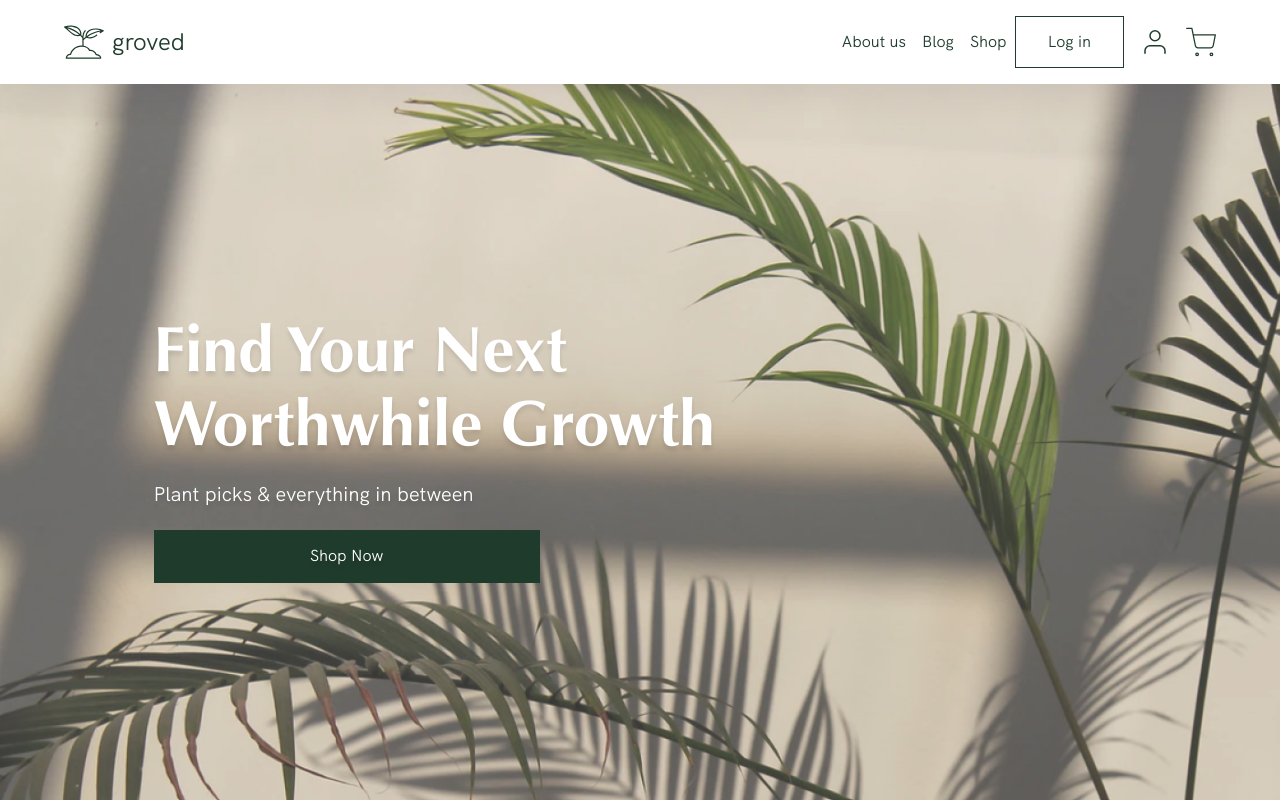
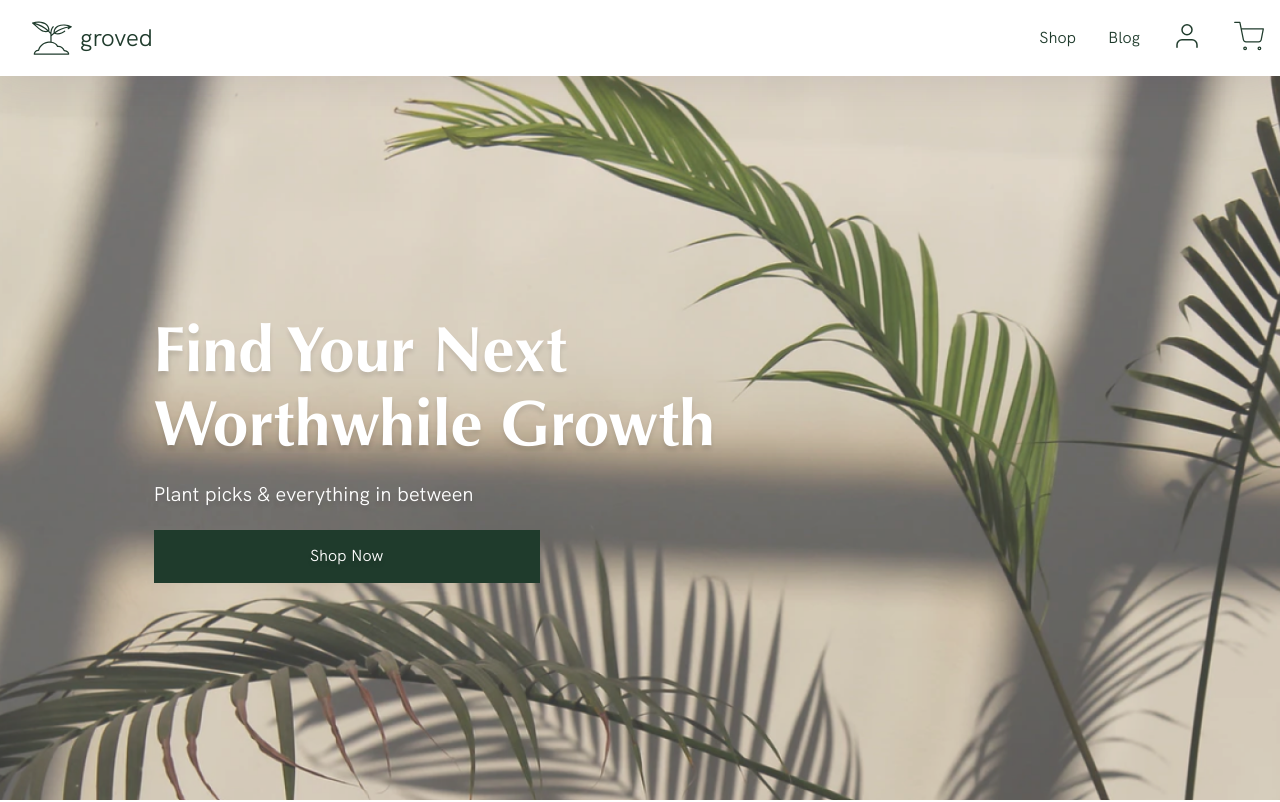
Before and after one commit to yvettetan/groved, a React (Create React App) app: page / in a window 1280 px wide. Shown: the top 802 px of the page. Built offline with nearby package versions, Linux system fonts and the light colour scheme.

Commit message:
Responsive header

```diff
--- a/src/shared/Header.tsx
+++ b/src/shared/Header.tsx
@@ -1,4 +1,4 @@
-import Button from "./Button";
+import { useState } from "react";
 import styled from "styled-components";
 import { Link } from "react-router-dom";
 
@@ -12,12 +12,39 @@ const HeaderContainer = styled.div`
   background-color: ${(props) => props.theme.color.light};
 `;
 const Nav = styled.nav`
+  height: 60px;
+  width: 100%;
   display: flex;
   justify-content: space-between;
   align-items: center;
-  padding: 1rem 4rem;
-  max-width: 80rem;
+  padding: 0.5rem 0rem;
+  position: relative;
+  background-color: ${(props) => props.theme.color.light};
+
+  .hamburger-menu {
+    height: 2.5rem;
+    width: 2.5rem;
+    padding: 0.5rem;
+    background-color: ${(props) => props.theme.color.primary};
+    transition: background-color 0.2s ease-in-out;
+    position: absolute;
+    right: 1.5rem;
     margin: 0 auto;
+    display: none;
+
+    &:hover {
+      background-color: ${(props) => props.theme.color.primaryLight};
+    }
+    img {
+      position: absolute;
+      top: 0;
+      left: 0;
+    }
+
+    @media screen and (max-width: 768px) {
+      display: block;
+    }
+  }
 `;
 const NavBrand = styled.div`
   font-size: 1.5rem;
@@ -25,25 +52,70 @@ const NavBrand = styled.div`
     display: flex;
     align-items: center;
     justify-content: center;
+    margin-left: 2rem;
   }
   .logo {
     padding-right: 0.5rem;
   }
 `;
 const NavLinks = styled.div`
+  &.nav-menu ul {
     display: flex;
+    padding: 0;
     align-items: center;
+  }
 
-  .icon {
-    margin-left: 1rem;
+  &.nav-menu li {
+    list-style-type: none;
+    margin: 0 1rem;
+  }
+  &.nav-menu a {
+    display: block;
+    width: 100%;
+  }
+
+  @media screen and (max-width: 768px) {
+    &.nav-menu ul {
+      display: none;
+      position: absolute;
+      top: 60px;
+      left: 0;
+      flex-direction: column;
+      width: 100%;
+      height: calc(100vh - 77px);
+      background-color: white;
+      border-top: 1px solid black;
+    }
+    &.nav-menu.expanded ul {
+      display: block;
+
+      li {
+        padding: 1.5rem 0;
+        text-align: center;
       }
 
       a {
-    margin: 0 0.5rem;
+        width: 100%;
+        font-size: 1.5rem;
+        &:hover {
+          background-color: ${(props) => props.theme.color.primary};
+          color: ${(props) => props.theme.color.light};
+        }
+      }
+    }
   }
 `;
 
 const Header = () => {
+  const [isNavExpanded, setIsNavExpanded] = useState(false);
+  const [accessDropdown, setAccessDropdown] = useState(false);
+
+  const hideExpanded = () => {
+    if (isNavExpanded) {
+      setIsNavExpanded(false);
+    }
+  };
+
   return (
     <HeaderContainer>
       <Nav>
@@ -53,18 +125,45 @@ const Header = () => {
             <span>groved</span>
           </Link>
         </NavBrand>
-        <NavLinks>
-          <Link to="/about">About us</Link>
-          <Link to="/blog">Blog</Link>
-          <Link to="/shop">Shop</Link>
-          <Button color="secondary">Log in</Button>
-
-          <img className="icon" src={"/assets/images/user.svg"} alt="user" />
+        <button
+          className="hamburger-menu"
+          onClick={() => {
+            setIsNavExpanded(!isNavExpanded);
+          }}
+        >
+          <img src="/assets/hamburger.svg" alt="" />
+        </button>
+        <NavLinks className={isNavExpanded ? "nav-menu expanded" : "nav-menu"}>
+          <ul>
+            <Link to="/shop" onClick={hideExpanded}>
+              <li>Shop</li>
+            </Link>
+            <Link to="/blog" onClick={hideExpanded}>
+              <li>Blog</li>
+            </Link>
+            <li
+              onClick={() => {
+                setAccessDropdown(!accessDropdown);
+              }}
+            >
+              <img
+                className="icon"
+                src={"/assets/images/user.svg"}
+                alt="user"
+              />
+            </li>
+            <li
+              onClick={() => {
+                setAccessDropdown(!accessDropdown);
+              }}
+            >
               <img
                 className="icon"
                 src={"/assets/images/shopping-cart.svg"}
                 alt="shopping-cart"
               />
+            </li>
+          </ul>
         </NavLinks>
       </Nav>
     </HeaderContainer>
```
Lines whose indentation alone changed are shown as unchanged.
